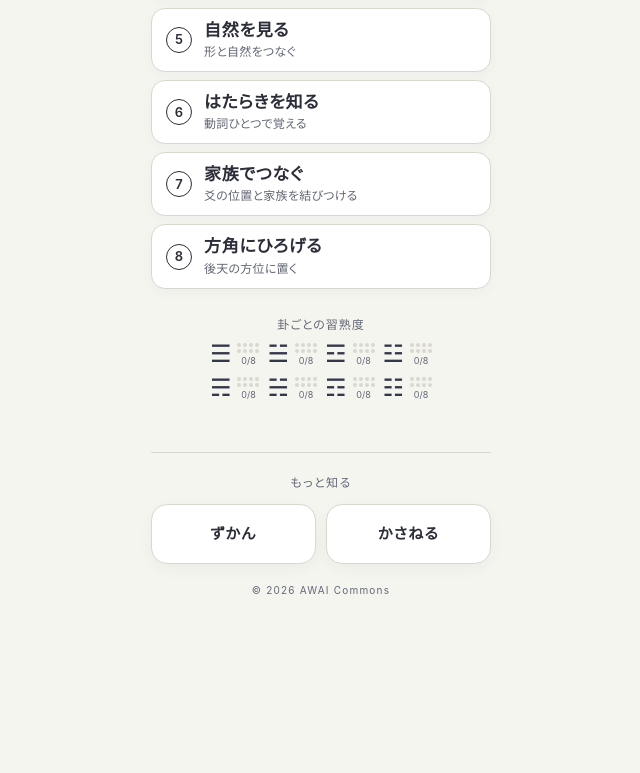
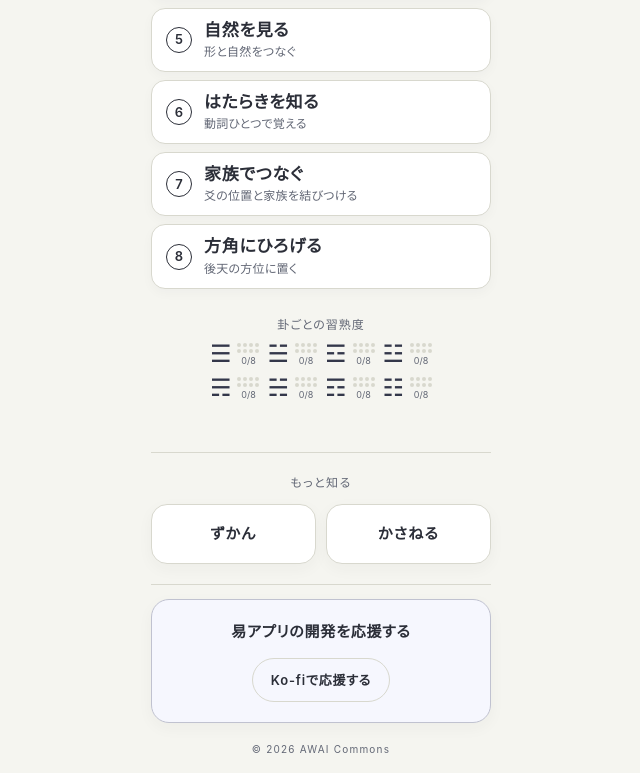
Before and after one commit to nuthemedia/eki-lab, a Next.js app: page /hakke in a window 1280 px wide. Shown: the part 814-1587 px from the top of the page, without its empty margins (319-959 px from the left). Before the commit the page ends 1428 px from the top, so only its background shows below. Built offline with nearby package versions, Linux system fonts and the light colour scheme; no server answers.

Commit message:
Add Ko-fi support card to Hakke

```diff
--- a/app/hakke/hakke.css
+++ b/app/hakke/hakke.css
@@ -565,6 +565,61 @@
 }
 
 .hk-support-link:active {
+  transform: scale(0.97);
+  border-color: var(--hk-accent);
+}
+
+.hk-kofi-divider {
+  width: 100%;
+  max-width: 340px;
+  height: 1px;
+  margin-top: 6px;
+  background: var(--hk-border);
+}
+
+.hk-kofi-card {
+  box-sizing: border-box;
+  width: 100%;
+  max-width: 340px;
+  padding: 20px;
+  border: 1px solid color-mix(in srgb, var(--hk-accent) 18%, var(--hk-border));
+  border-radius: 18px;
+  background: color-mix(in srgb, var(--hk-accent-soft) 48%, var(--hk-surface));
+  box-shadow: 0 5px 16px rgb(43 46 56 / 4%);
+  text-align: center;
+}
+
+.hk-kofi-card h2 {
+  margin: 0 0 14px;
+  color: var(--hk-ink);
+  font-size: 15px;
+  font-weight: 600;
+  letter-spacing: 0.05em;
+}
+
+.hk-kofi-link {
+  display: inline-flex;
+  min-height: 44px;
+  padding: 0 18px;
+  align-items: center;
+  justify-content: center;
+  border: 1px solid var(--hk-border);
+  border-radius: 999px;
+  color: var(--hk-ink);
+  font-size: 13px;
+  font-weight: 600;
+  letter-spacing: 0.06em;
+  text-decoration: none;
+  transition: transform 0.18s ease, border-color 0.18s ease, box-shadow 0.18s ease;
+}
+
+.hk-kofi-link:hover {
+  transform: translateY(-2px);
+  border-color: color-mix(in srgb, var(--hk-accent) 48%, var(--hk-border));
+  box-shadow: 0 8px 18px rgb(43 46 56 / 8%);
+}
+
+.hk-kofi-link:active {
   transform: scale(0.97);
   border-color: var(--hk-accent);
 }
--- a/components/hakke/HakkeApp.tsx
+++ b/components/hakke/HakkeApp.tsx
@@ -384,6 +384,18 @@ export default function HakkeApp() {
             </button>
             </nav>
           </section>
+          <div className="hk-kofi-divider" aria-hidden="true" />
+          <aside className="hk-kofi-card" aria-labelledby="hk-kofi-title">
+            <h2 id="hk-kofi-title">易アプリの開発を応援する</h2>
+            <a
+              href="https://ko-fi.com/awaicommons"
+              target="_blank"
+              rel="noopener noreferrer"
+              className="hk-kofi-link"
+            >
+              Ko-fiで応援する
+            </a>
+          </aside>
           <Link href="/" className="hk-rights">© 2026 AWAI Commons</Link>
         </div>
       </main>
```
